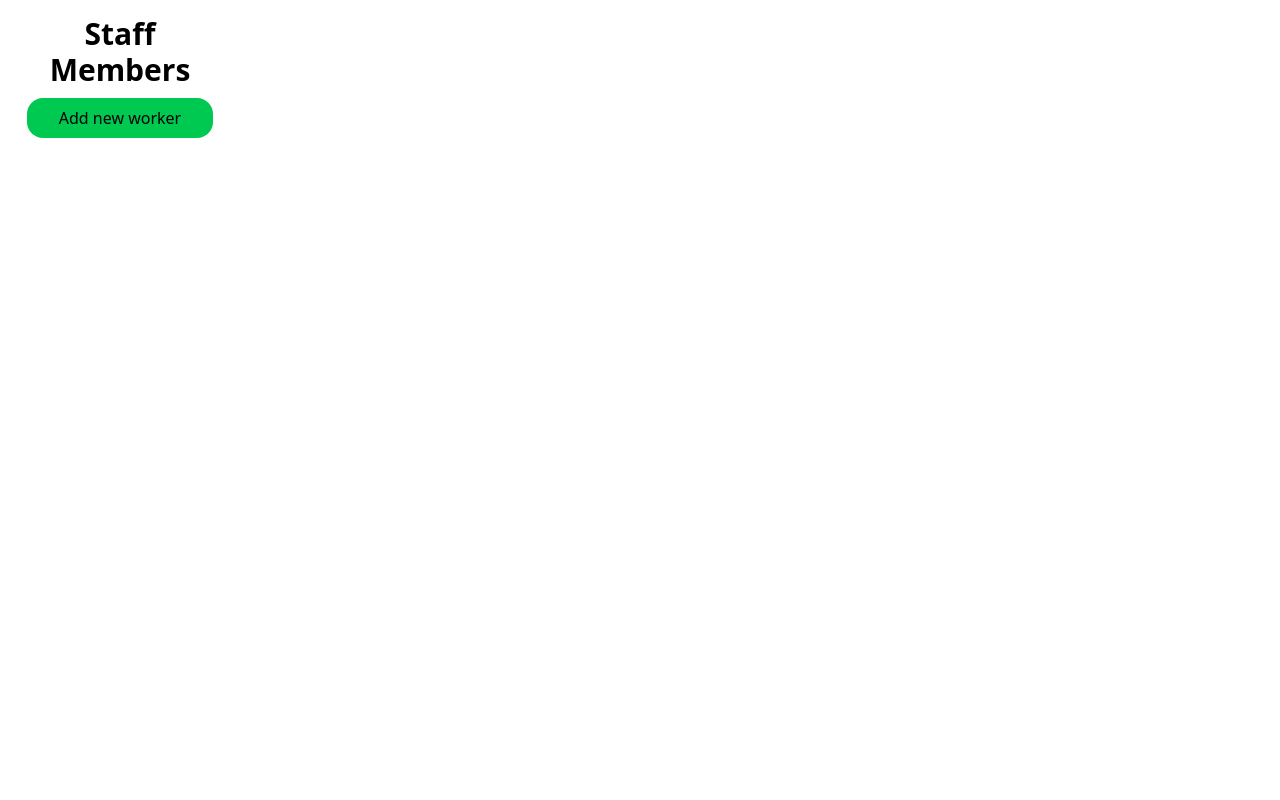
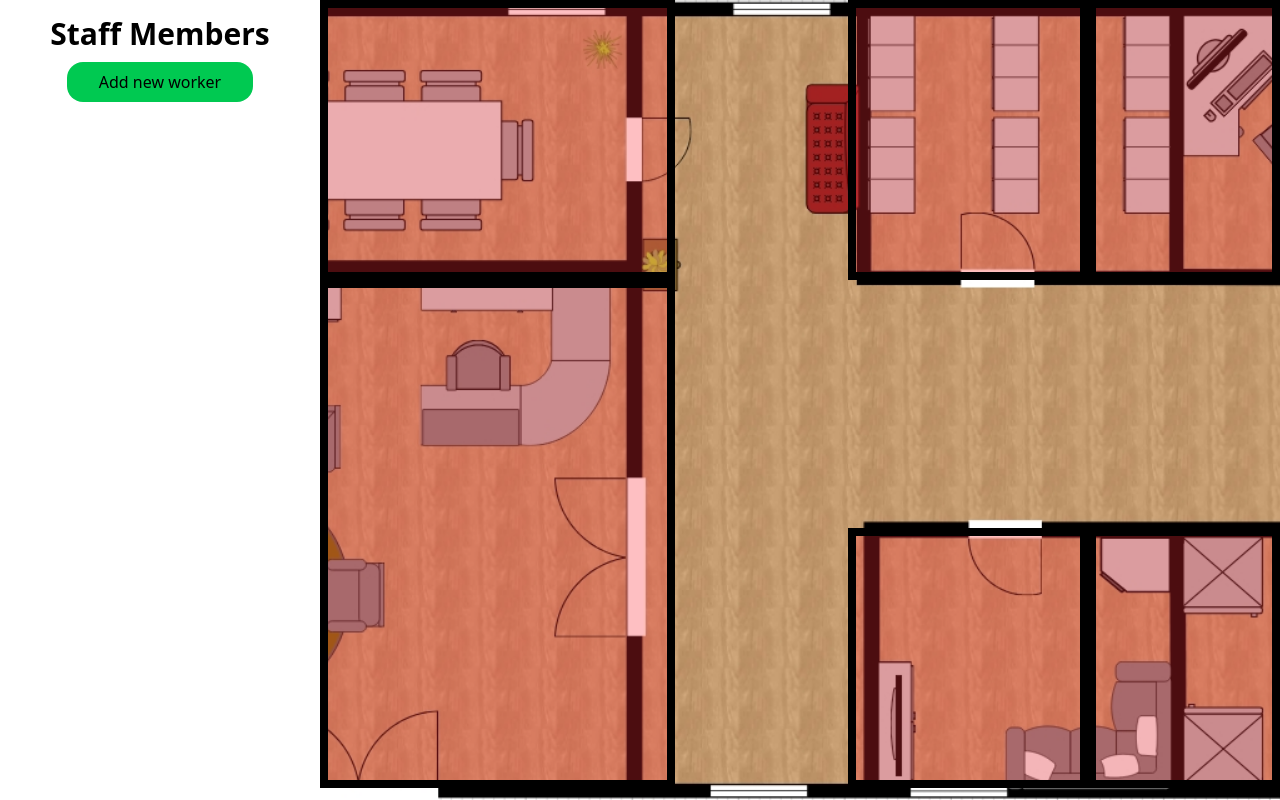
Before and after one commit to reda-guemry/Virtual-Workspace, a website: page index.html in a window 1280 px wide. Drawn offline with nearby package versions, Linux system fonts and the light colour scheme; files that its build step writes are made by us from their sources.

Commit message:
add the backgroud img and the grid separation

```diff
--- a/index.html
+++ b/index.html
@@ -7,18 +7,30 @@
   <title>Virtual Workspace</title>
 </head>
 <body >
-  <main class="overflow-y-hidden h-screen w-screen flex">
-    <div class="w-1/5 h-full m-4 ">
-      <h1 class="font-bold text-3xl mb-2.5 text-center">Staff Members</h1>
-      <div id="placeWorker" class=""></div>
+  <main >
+    <section class="overflow-y-hidden h-screen w-screen flex">
+      <div class="w-[30%] h-full m-4 ">
+        <h1 class="font-bold text-3xl mb-2.5 text-center">Staff Members</h1>
+        <div id="placeWorker" class=""></div>
 
-      <button class="px-8 py-2 bg-green-500 rounded-2xl  block mx-auto ">Add new worker</button>
+        <button class="px-8 py-2 bg-green-500 rounded-2xl  block mx-auto ">Add new worker</button>
 
-    </div>
+      </div>
 
-    <div class="w-full h-full bg-[url(/src/img)]">
+      <div class="w-full h-full bg-[url(/src/img/bureuimg.jpg)] bg-center bg-no-repeat bg-cover grid grid-cols-[37%_18%_25%_20%] grid-rows-[35%_31%_32.5%] ">
+          <div class="bg-red-500/30 border-8 "></div>
+          <div class="row-start-2 row-end-4 bg-red-500/30  border-8"></div>
+          <div class="col-start-3 bg-red-500/30 border-8"></div>
+          <div class="col-start-4 bg-red-500/30 border-8"></div>
+          <div class="row-start-3 col-start-3  bg-red-500/30 border-8"></div>
+          <div class="row-start-3 col-start-4  bg-red-500/30 border-8"></div>
+      </div>
 
-    </div>
+    </section>
+
+    <section>
+
+    </section>
   </main>
 
 </body>
```
